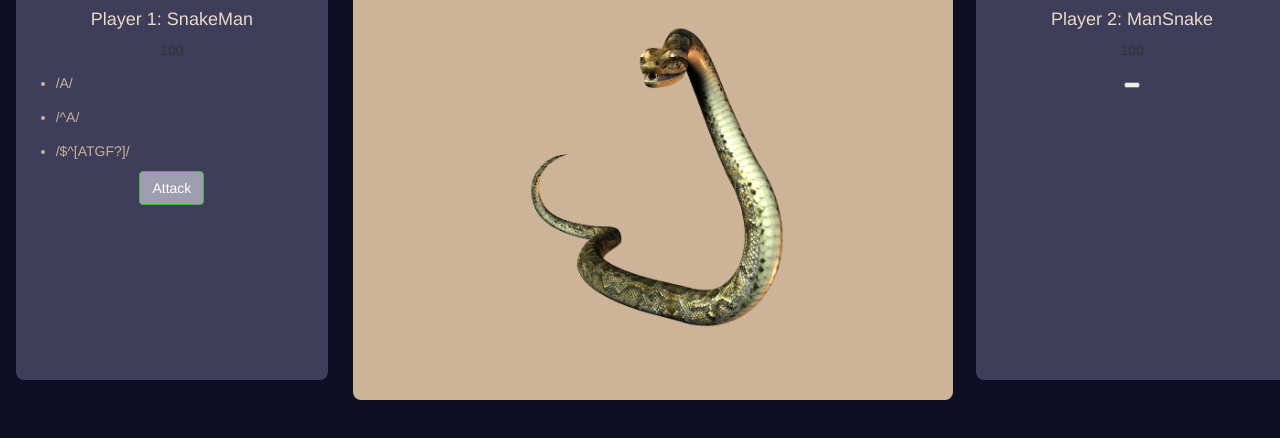
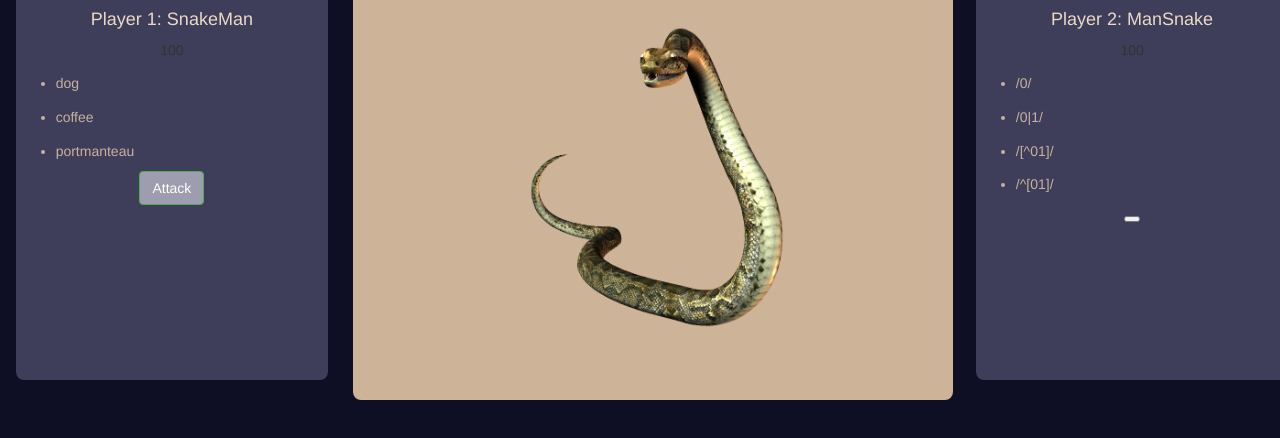
Before and after one commit to KomodoTech/regexGame, a plain HTML site: page index.html in a window 1280 px wide. Shown: the top 438 px of the page. Drawn offline with nearby package versions, Linux system fonts and the light colour scheme.

Commit message:
loop through regex defenses on each attack turn, display player info in html

```diff
--- a/index.html
+++ b/index.html
@@ -24,9 +24,6 @@
 
             <div class='options-list'>
               <ul id='left-player-options'>
-                <li>/A/</li>
-                <li>/^A/</li>
-                <li>/$^[ATGF?]/</li>
               </ul>
             </div>
 
--- a/js/scripts.js
+++ b/js/scripts.js
@@ -30,7 +30,8 @@ function Game(players, gameTitle) {
 
 //NOTE: game will take attackingPlayer's currentString and compare it to defendingPlayer's currentRegex
 Game.prototype.evaluateTurn = function() {
-  while (this.defendingPlayer.currentRegexIndex < this.defendingPlayer.defenseRegexs.length) {
+  while (this.defendingPlayer.currentRegexIndex <= this.defendingPlayer.defenseRegexs.length) {
+    console.log(this.defendingPlayer.currentRegexIndex);
     this.evaluateAttack();
     this.defendingPlayer.currentRegexIndex++;
   }
@@ -42,6 +43,7 @@ Game.prototype.evaluateAttack = function() {
   var attackSuccess = this.testStringWithRegex(attackingPlayerString.literalValue, defendingPlayerRegex.literalValue);
 
   if (attackSuccess) {
+    this.defendingPlayer.currentRegexIndex--; //length of regex array decreases; decrement index to not skip elements
     this.defendingPlayer.removeRegexFromLibrary();
     console.log("critical hit!!");
     //TODO: balance player energy attack and defense
@@ -73,6 +75,23 @@ Game.prototype.switchPlayers = function(){
 
 /*=UI=========================================================================*/
 
+Game.prototype.displayPlayerInfo = function(){
+  for(var index = 0; index < this.players.length; index++){
+    var player = this.players[index];
+    $("#" + player.boardSide + "Box .energy-bar").html("<p>" + player.energy + "</p>");
+
+    if (this.attackingPlayer === player) {
+      player.attackStrings.forEach(function(attackString){
+        $("#" + player.boardSide + "-player-options").append("<li>" + attackString.literalValue + "</li>");
+      });
+    }
+    if (this.defendingPlayer === player) {
+      player.defenseRegexs.forEach(function(defenseRegex){
+        $("#" + player.boardSide + "-player-options").append("<li>" + defenseRegex.literalValue + "</li>");
+      });
+    }
+  }
+}
 
 
 
@@ -209,9 +228,6 @@ DefenseRegex.prototype.drawDefense = function() {
   this.generateDefenseAppearance();
 }
 
-function displayPlayerInfo(player){
-  $("#" + player.boardSide + "Box .energy-bar").html("<p>" + player.energy + "</p>");
-}
 
 function testGame() {
 
@@ -222,10 +238,10 @@ function testGame() {
   var player2 = new Player("ManSnake", testRegexLibrary, testStringLibrary, 'right');
 
   var players = [player1, player2];
-  displayPlayerInfo(player1);
-  displayPlayerInfo(player2);
 
   var testGame = new Game(players, "SnakeMan vs ManSnake: A Tale of Two Rejects");
+
+  testGame.displayPlayerInfo();
 
   console.log(testGame);
 
```
